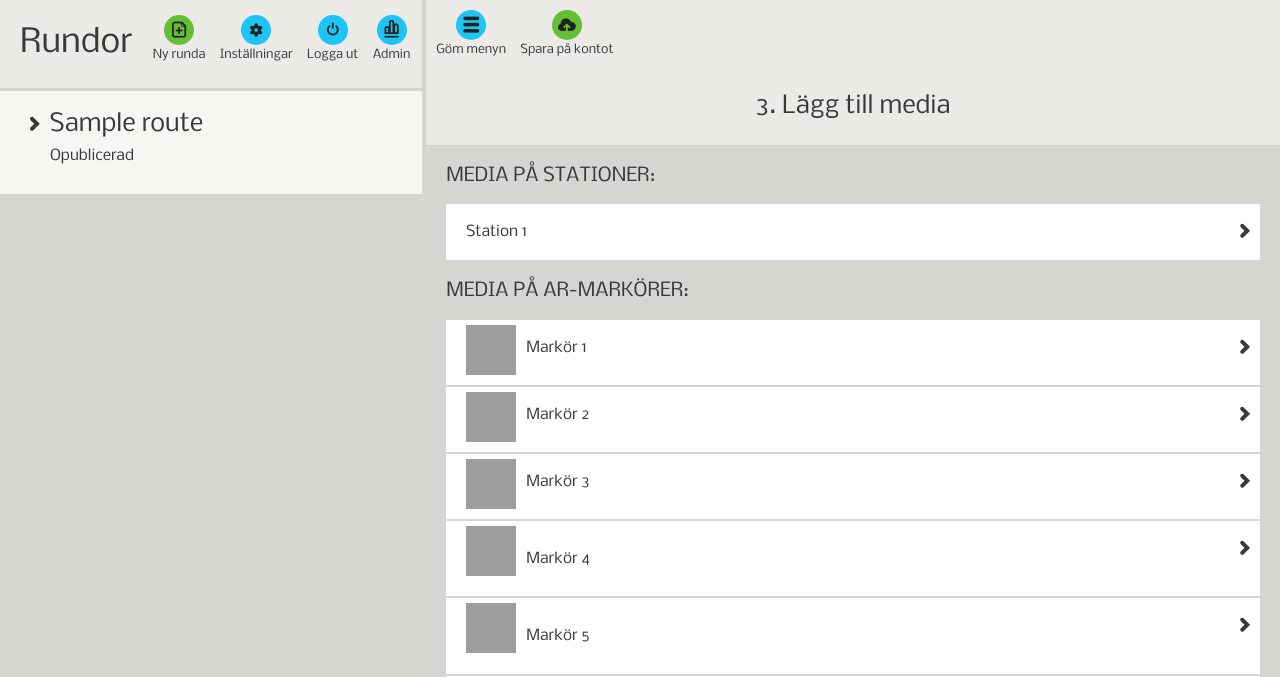
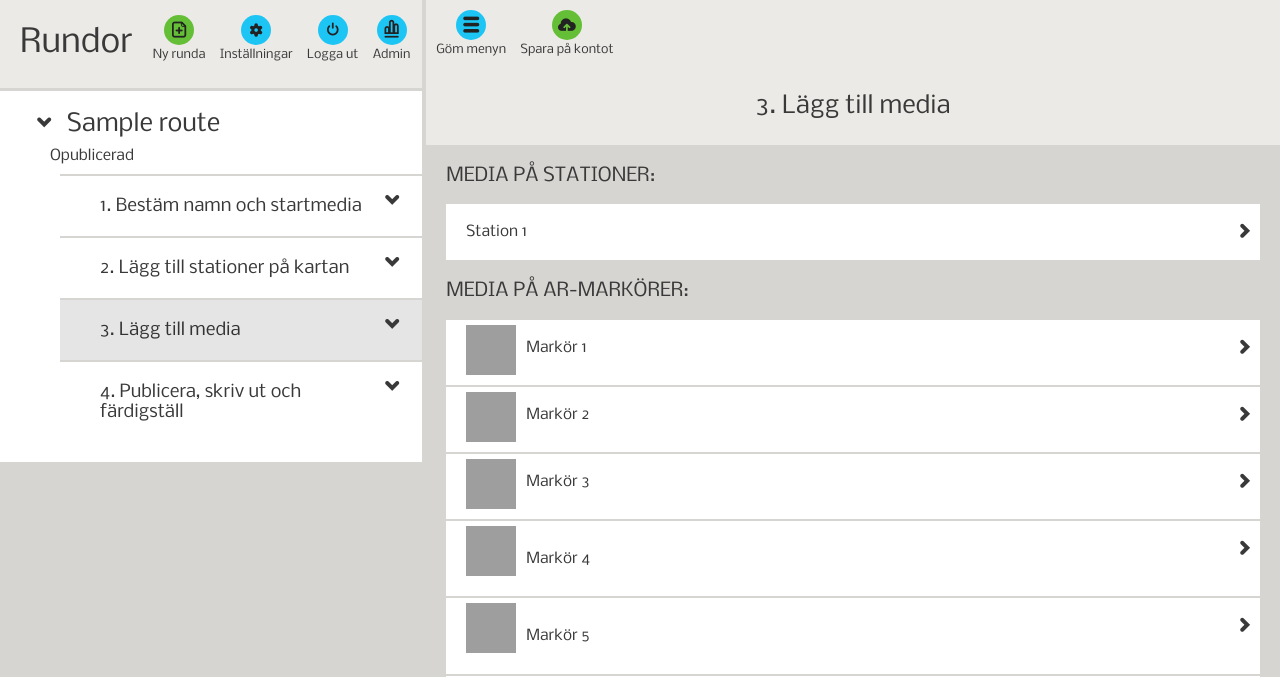
Before and after one commit to NagaVenkata/MinnesmarkWeb, a Django app: page /editor/media/1/ in a window 1280 px wide. Shown: the top 677 px of the page. Run offline with Django 3.2, Linux system fonts and the light colour scheme; a user stored in the database is signed in; tables that the repository leaves empty hold one stand-in row (values such as "Sample post"); parts of the project's set-up code (start-up, migrations or seed data) failed here and were passed over; grey boxes are pictures that could not be loaded.

Commit message:
Changed media page, fixed bug when going to media page, now showing active page

```diff
--- a/editor/views.py
+++ b/editor/views.py
@@ -54,8 +54,6 @@
     if route is False:
         return HttpResponseRedirect('/editor')
 
-
-
     route_name = route.name
     #If POST request to page
     if request.method == 'POST':
@@ -110,9 +108,10 @@
 
     if route.user == request.user or request.user.is_superuser:
         stations = Station.objects.filter(route=route)
+
         return render_to_response('editor/media.html',
                                   {'routes': routes,
-                                   'cur_route':route,
+                                   'cur_route':route_id,
                                    'stations':stations},
                               context_instance=RequestContext(request))
     else:
--- a/static/editor/javascript/editor.js
+++ b/static/editor/javascript/editor.js
@@ -30,7 +30,6 @@
                 $(this).removeClass('active');
                 $(this).find('.typcn-chevron-right').removeClass('rotate90');
             });
-
             $(".tour-menu").each(function() {
                 $(this).slideUp();
             });
@@ -54,11 +53,6 @@
     var option;
 
     media = elements;
-
-
-
-
-    console.log(elements.length);
 
     if(elements.length>=1) {
     	for(var i=0;i<elements.length;i++) {
--- a/static/javascript/setActiveChoice.js
+++ b/static/javascript/setActiveChoice.js
@@ -1,39 +1,18 @@
 $('document').ready(function(){
     var url = document.URL;
-    var page = url.match(/\/editor\/(\w+)/)[1];
+    var ID = url.match(/\/editor\/\w+\/(\d+)/)[1];
+    var page = url.match(/\/editor\/(\w+)\//)[1];
 
-    //Really, REALLY, ugly solutions, but it works.....
-    /*if (page == "general") {
-	document.getElementById("general").className = "editor-btn active";
-	document.getElementById("stations").className = "editor-btn";
-	document.getElementById("media").className = "editor-btn";
-	document.getElementById("publish").className = "editor-btn";
+    var tour = document.getElementById(ID);
+    var temp = tour.getElementsByTagName("ul")[0];
+    var list = temp.getElementsByTagName("li");
+
+    for (var i = 0; i < list.length; i++) {
+	if (page == list[i].children[1].id) {
+	    list[i].children[1].className = "editor-btn active";
+	}
+	else {
+	    list[i].children[1].className = "editor-btn";
+	}
     }
-    else if (page == "stations") {
-	document.getElementById("general").className = "editor-btn";
-	document.getElementById("stations").className = "editor-btn active";
-	document.getElementById("media").className = "editor-btn";
-	document.getElementById("publish").className = "editor-btn";
-    }
-    else if (page == "media") {
-	document.getElementById("general").className = "editor-btn";
-	document.getElementById("stations").className = "editor-btn";
-	document.getElementById("media").className = "editor-btn active";
-	document.getElementById("publish").className = "editor-btn";
-    }
-    else if (page == "publish") {
-	document.getElementById("general").className = "editor-btn";
-	document.getElementById("stations").className = "editor-btn";
-	document.getElementById("media").className = "editor-btn";
-	document.getElementById("publish").className = "editor-btn active";
-    }
-    else {
-	document.getElementById("general").className = "editor-btn";
-	document.getElementById("stations").className = "editor-btn";
-	document.getElementById("media").className = "editor-btn";
-	document.getElementById("publish").className = "editor-btn";
-    }*/
-
-    console.log(routes);
-
 });
--- a/templates/editor/addMedia.html
+++ b/templates/editor/addMedia.html
@@ -24,10 +24,10 @@
         <div class="top-bar clearfix">
           <button class="btn">Avbryt</button>
           <div class="header-text">
-            <h3>Station 2:</h3>
+            <h3>Statiogfdshtzhn 2:</h3>
             <p class="small-text">Dra för att ändra ordning.</p>
-          </div>
-          <button class="btn right">Klar</button>
+          </div>-
+          <button class="btn">Klar</button>
         </div>
         <ul class="media-files">
           <li class="clearfix">
--- a/templates/editor/markerMediaPage.html
+++ b/templates/editor/markerMediaPage.html
@@ -46,12 +46,11 @@
                     <div class="startmedia-wrapper" id="{{cur_route.id}}">
 
                         <div class="top-bar clearfix">  <!--  "location.href='/editor/media/{{cur_route.id}}/'"-->
-                            <button class="btn close" onclick ="exit()">Avbryt</button>
+                            <button class="btn klar" onclick ="addMedia()"> Tillbaka </button>
                             <div class="header-text">
                                 <h3>{{marker_name}}</h3>
                                 <p class="small-text">Dra för att ändra ordning.</p>
                             </div>
-                            <button class="btn right klar" onclick="addmedia()">Klar</button>
                         </div>
                         <ul class="media-files" id="{{marker_id}}">
                            <!--  <li class="clearfix">
--- a/templates/editor/route_menu.html
+++ b/templates/editor/route_menu.html
@@ -34,7 +34,7 @@
 
                     </li>
                     <li class="clearfix">
-                        <p>4. Publicera, skriv ut och fördigställ</p>
+                        <p>4. Publicera, skriv ut och färdigställ</p>
                         <a href="/editor/publish/{{ r.id }}" class="editor-btn" id="publish"><span class="typcn typcn-chevron-right"></span></a>
                     </li>
                 </ul>
```
